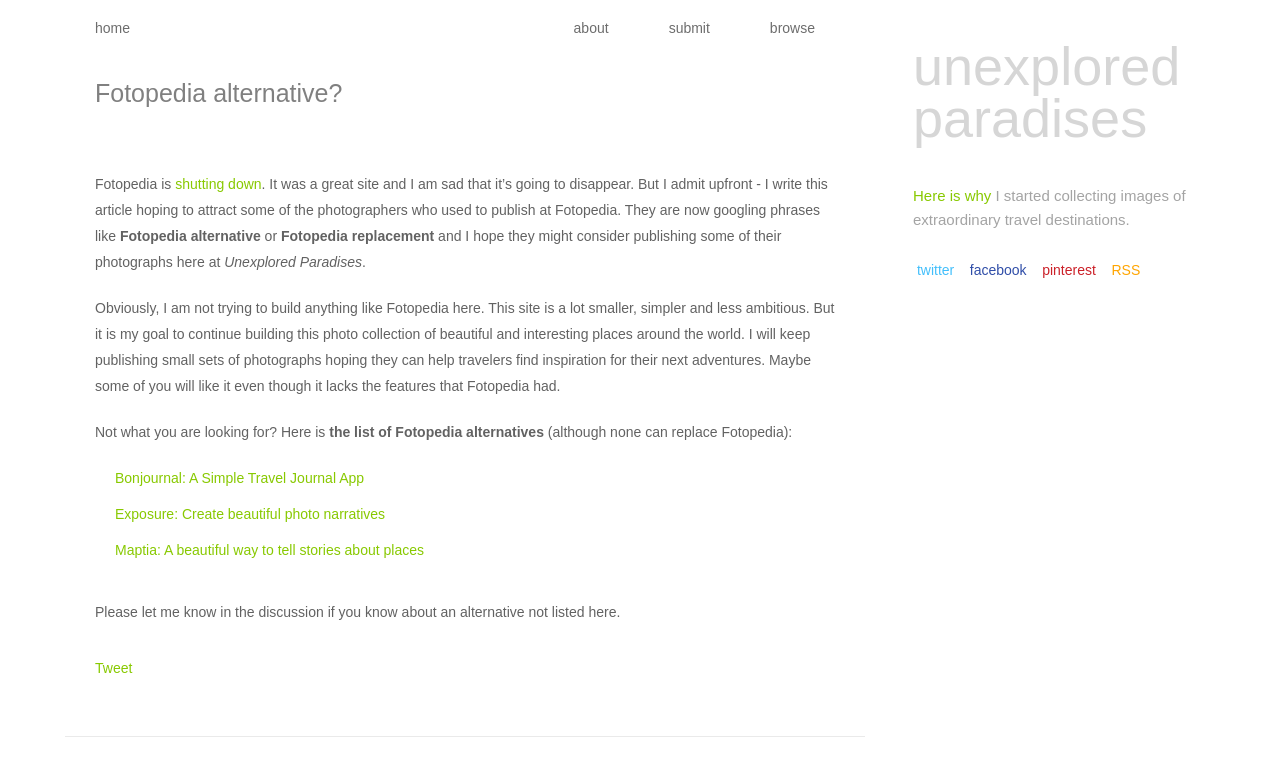
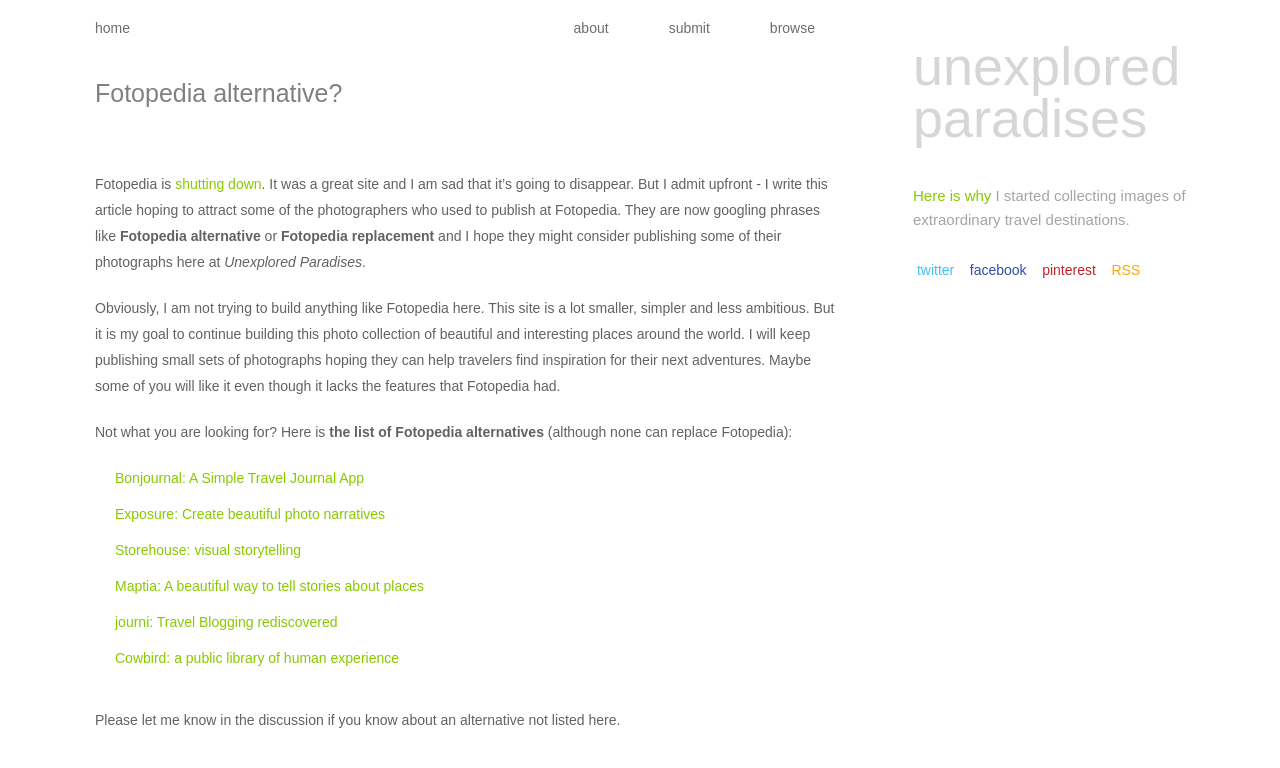
Before and after one commit to crawlingout/unexplored, a Jekyll site: the page built from _posts/2014-08-04-fotopedia-alternative.markdown, in a window 1280 px wide and 900 px high, cut to the strip 0-768 px from the top of the window. Built offline with Jekyll 4.4.1, drawn with Linux system fonts in a browser that asks for light colours; Markdown is read by kramdown in place of the engine named in the settings; comment, search, counter and statistics services are not loaded.

Commit message:
More Fotopedia alternatives

```diff
--- a/_posts/2014-08-04-fotopedia-alternative.markdown
+++ b/_posts/2014-08-04-fotopedia-alternative.markdown
@@ -14,17 +14,25 @@
     <p style="margin-bottom: 10px;">
         <a href="https://bonjourn.al/">Bonjournal: A Simple Travel Journal App</a>
     </p>
+
     <p style="margin-bottom: 10px;">
         <a href="https://exposure.co/">Exposure: Create beautiful photo narratives</a>
     </p>
+
+    <p style="margin-bottom: 10px;">
+        <a href="https://www.storehouse.co/">Storehouse: visual storytelling</a>
+    </p>
+
     <p style="margin-bottom: 10px;">
         <a href="https://maptia.com/">Maptia: A beautiful way to tell stories about places</a>
     </p>
+
     <p style="margin-bottom: 10px;">
-        <a href=""></a>
+        <a href="">journi: Travel Blogging rediscovered</a>
     </p>
+
     <p style="margin-bottom: 10px;">
-        <a href=""></a>
+        <a href="http://cowbird.com/">Cowbird: a public library of human experience</a>
     </p>
 </div>
 
```
